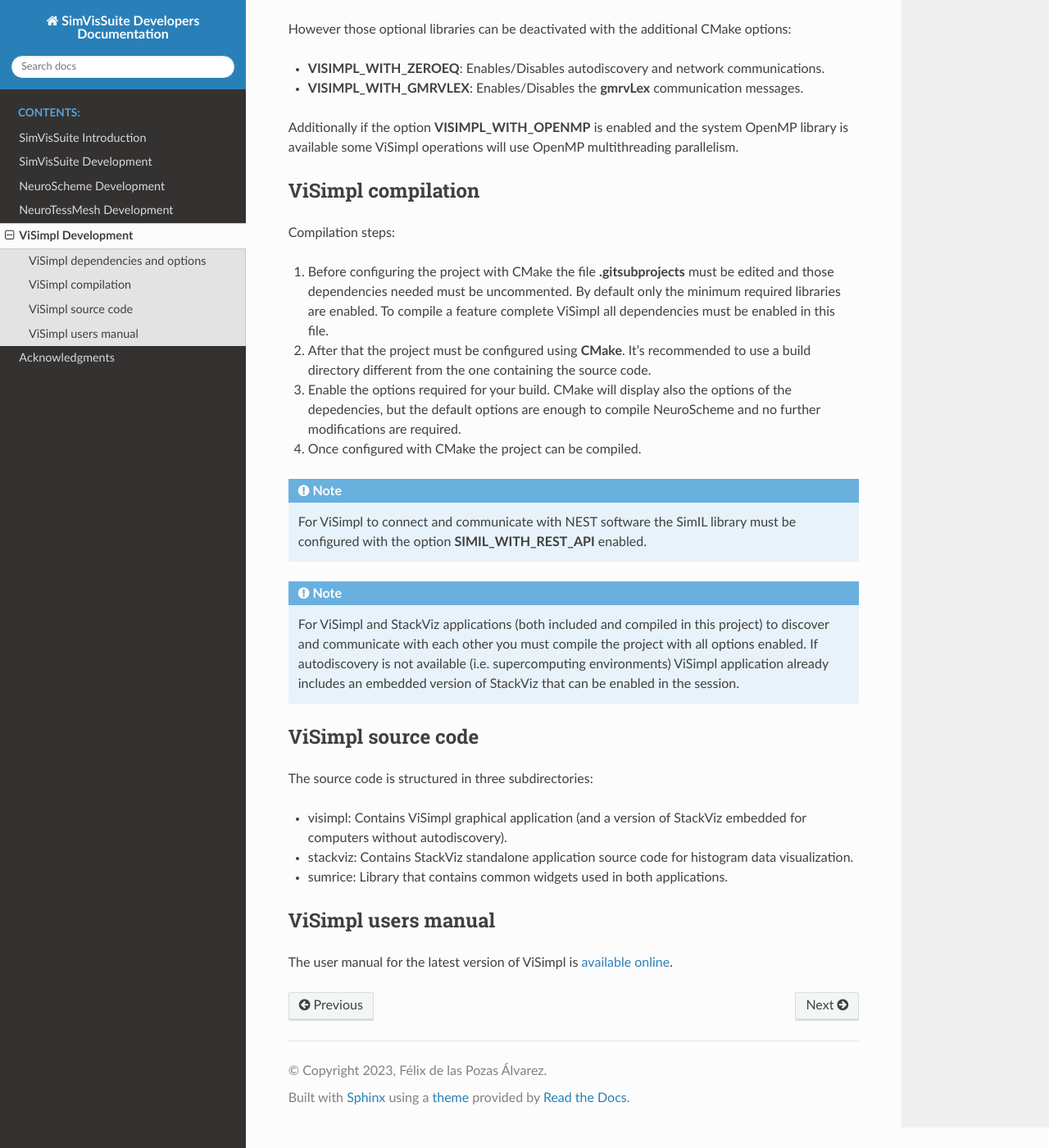
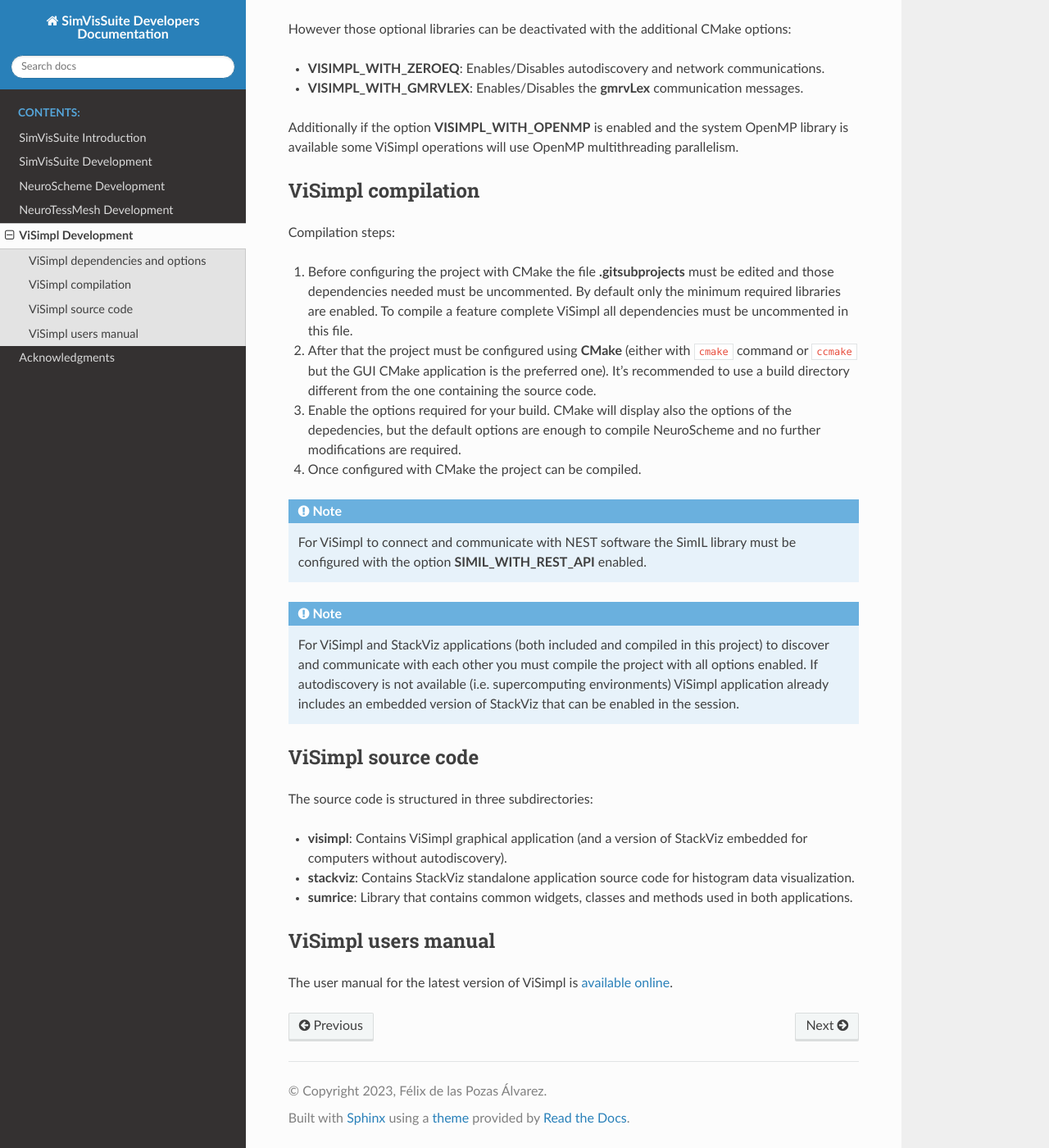
Before and after one commit to vg-lab/SimVisSuiteDocs, a Sphinx documentation site: the page built from source/05-ViSimplDev.rst, in a window 1280 px wide and 1400 px high, scrolled down 1056 px. Shown: the whole window at 82% size. Built offline with Sphinx 7.4.7 and the Read the Docs theme 2.0.0, drawn with Linux system fonts in a browser that asks for light colours.

Commit message:
Easthetic changes, minimal.

```diff
--- a/source/02-SimVisSuiteDev.rst
+++ b/source/02-SimVisSuiteDev.rst
@@ -90,6 +90,7 @@ Compilation problems
 --------------------
 
 While SimVisSuite applications code compile without modifications some of its dependencies can report problems compiling in newer versions of the compilers. The possible solutions are:
+
 * Override warnings either modifying the compiler flags or adding ``#pragma`` preprocessor directives in the offending source code files.
 * Manually fix the problems updating the code to the new standard requirements.
 
--- a/source/04-NeuroTessMeshDev.rst
+++ b/source/04-NeuroTessMeshDev.rst
@@ -41,8 +41,8 @@ NeuroTessMesh compilation
 
 Compilation steps:
 
-#. Before configuring the project with CMake the file **.gitsubprojects** must be edited and those dependencies needed must be uncommented. By default only the minimum required libraries are enabled. To compile a feature complete NeuroTessMesh all dependencies must be enabled in this file.
-#. After that the project must be configured using **CMake**. It's recommended to use a build directory different from the one containing the source code.
+#. Before configuring the project with CMake the file **.gitsubprojects** must be edited and those dependencies needed must be uncommented. By default only the minimum required libraries are enabled. To compile a feature complete NeuroTessMesh all dependencies must be uncommented in this file.
+#. After that the project must be configured using **CMake** (either with ``cmake`` command or ``ccmake`` but the GUI CMake application is the preferred one). It's recommended to use a build directory different from the one containing the source code.
 #. Enable the options required for your build. CMake will display also the options of the depedencies, but the default options are enough to compile NeuroTessMesh and no further modifications are required.
 #. Once configured the project can be compiled.
 
--- a/source/05-ViSimplDev.rst
+++ b/source/05-ViSimplDev.rst
@@ -50,8 +50,8 @@ ViSimpl compilation
 
 Compilation steps:
 
-#. Before configuring the project with CMake the file **.gitsubprojects** must be edited and those dependencies needed must be uncommented. By default only the minimum required libraries are enabled. To compile a feature complete ViSimpl all dependencies must be enabled in this file.
-#. After that the project must be configured using **CMake**. It's recommended to use a build directory different from the one containing the source code.
+#. Before configuring the project with CMake the file **.gitsubprojects** must be edited and those dependencies needed must be uncommented. By default only the minimum required libraries are enabled. To compile a feature complete ViSimpl all dependencies must be uncommented in this file.
+#. After that the project must be configured using **CMake** (either with ``cmake`` command or ``ccmake`` but the GUI CMake application is the preferred one). It's recommended to use a build directory different from the one containing the source code.
 #. Enable the options required for your build. CMake will display also the options of the depedencies, but the default options are enough to compile NeuroScheme and no further modifications are required.
 #. Once configured with CMake the project can be compiled.
 
@@ -67,9 +67,9 @@ ViSimpl source code
 
 The source code is structured in three subdirectories:
 
-* visimpl: Contains ViSimpl graphical application (and a version of StackViz embedded for computers without autodiscovery).
-* stackviz: Contains StackViz standalone application source code for histogram data visualization.
-* sumrice: Library that contains common widgets used in both applications.
+* **visimpl**: Contains ViSimpl graphical application (and a version of StackViz embedded for computers without autodiscovery).
+* **stackviz**: Contains StackViz standalone application source code for histogram data visualization.
+* **sumrice**: Library that contains common widgets, classes and methods used in both applications.
 
 --------------------
 ViSimpl users manual
```
Also changed, not shown: source/03-NeuroSchemeDev.rst (+5 -3 lines).
